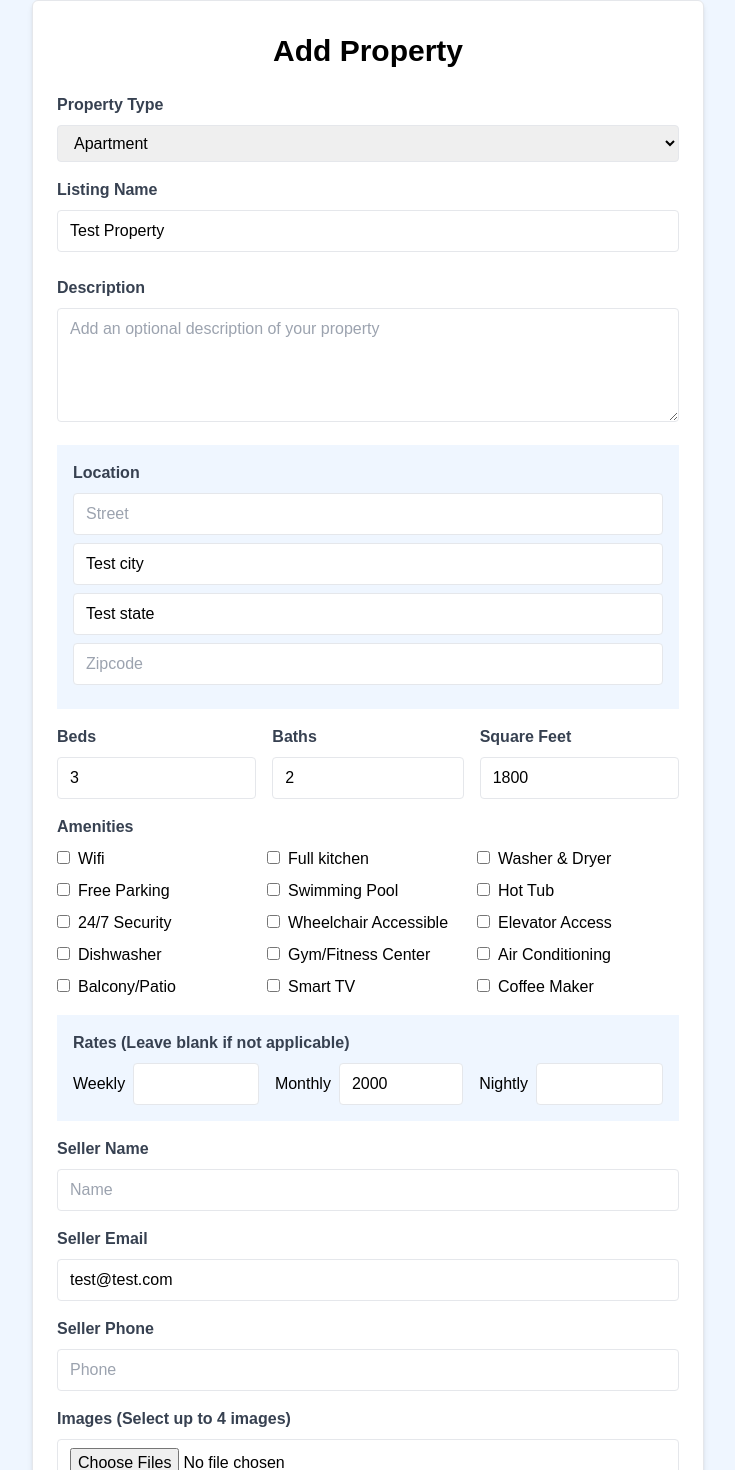
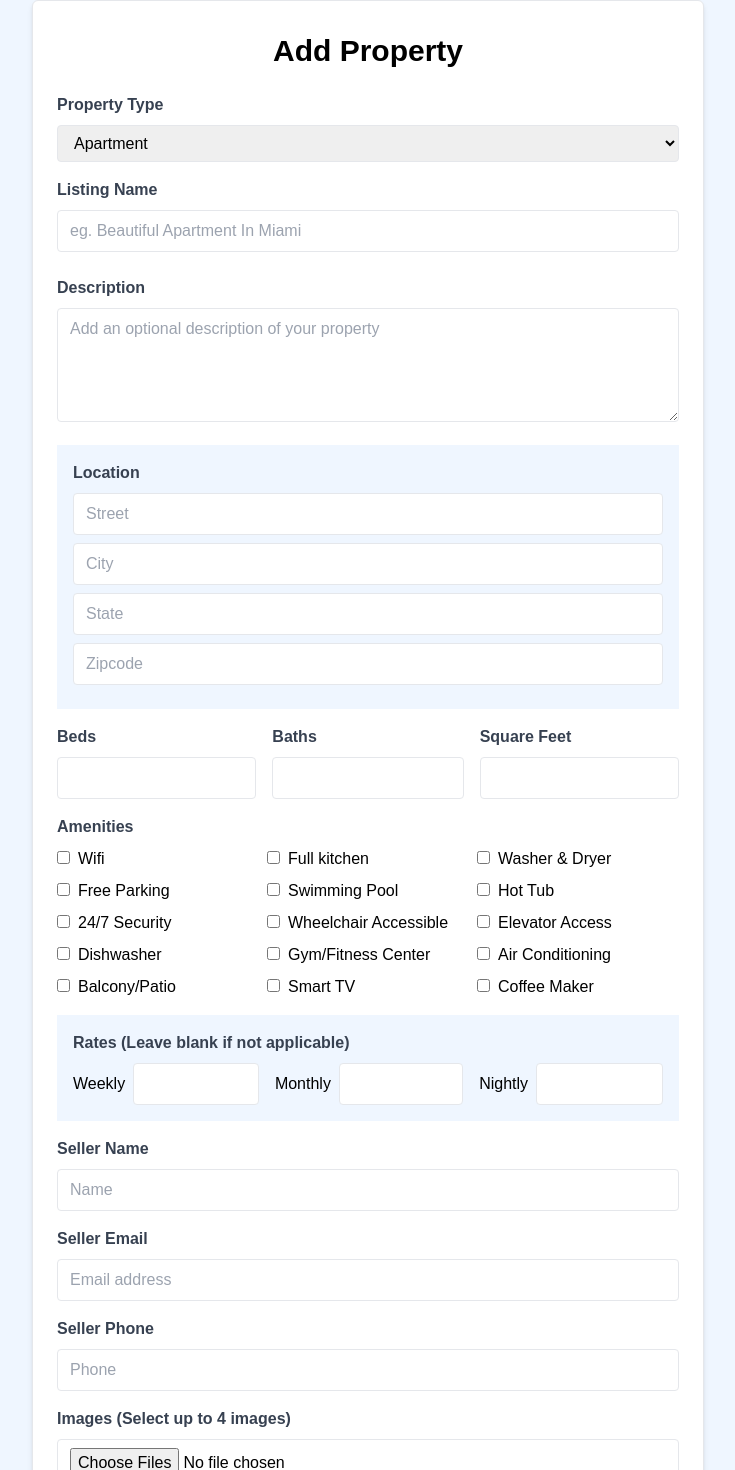
Before and after one commit to Zigmall/property-app, a Next.js app: page /properties/add in a window 1280 px wide. Shown: the part 177-1647 px from the top of the page, without its empty margins (272-1007 px from the left). Built offline with nearby package versions, Linux system fonts and the light colour scheme; no server answers.

Commit message:
refactor: clean all preset test data from PropertyAddForm

```diff
--- a/components/PropertyAddForm.jsx
+++ b/components/PropertyAddForm.jsx
@@ -4,27 +4,27 @@ import { useState, useEffect } from 'react';
 const PropertyAddForm = () => {
   const [mounted, setMounted] = useState(false);
   const [fields, setFields] = useState({
-    type: 'Apartment',
-    name: 'Test Property',
+    type: '',
+    name: '',
     description: '',
     location: {
       street: '',
-      city: 'Test city',
-      state: 'Test state',
+      city: '',
+      state: '',
       zipcode: '',
     },
-    beds: '3',
-    baths: '2',
-    square_feet: '1800',
+    beds: '',
+    baths: '',
+    square_feet: '',
     amenities: [],
     rates: {
       weekly: '',
-      monthly: '2000',
+      monthly: '',
       nightly: '',
     },
     seller_info: {
       name: '',
-      email: 'test@test.com',
+      email: '',
       phone: '',
     },
     images: [],
@@ -74,7 +74,6 @@ const PropertyAddForm = () => {
     }
 
     // Update state with updated array
-
     setFields((prevFields) => ({
       ...prevFields,
       amenities: updatedAmenities,
@@ -86,7 +85,6 @@ const PropertyAddForm = () => {
 
     // Clone images array
     const updatedImages = [...fields.images];
-
 
     console.log();
     for (const file of files) {
@@ -102,7 +100,11 @@ const PropertyAddForm = () => {
 
   return (
     mounted && (
-      <form action='/api/properties' method='POST' encType='multipart/form-data' >
+      <form
+        action='/api/properties'
+        method='POST'
+        encType='multipart/form-data'
+      >
         <h2 className='text-3xl text-center font-semibold mb-6'>
           Add Property
         </h2>
```
